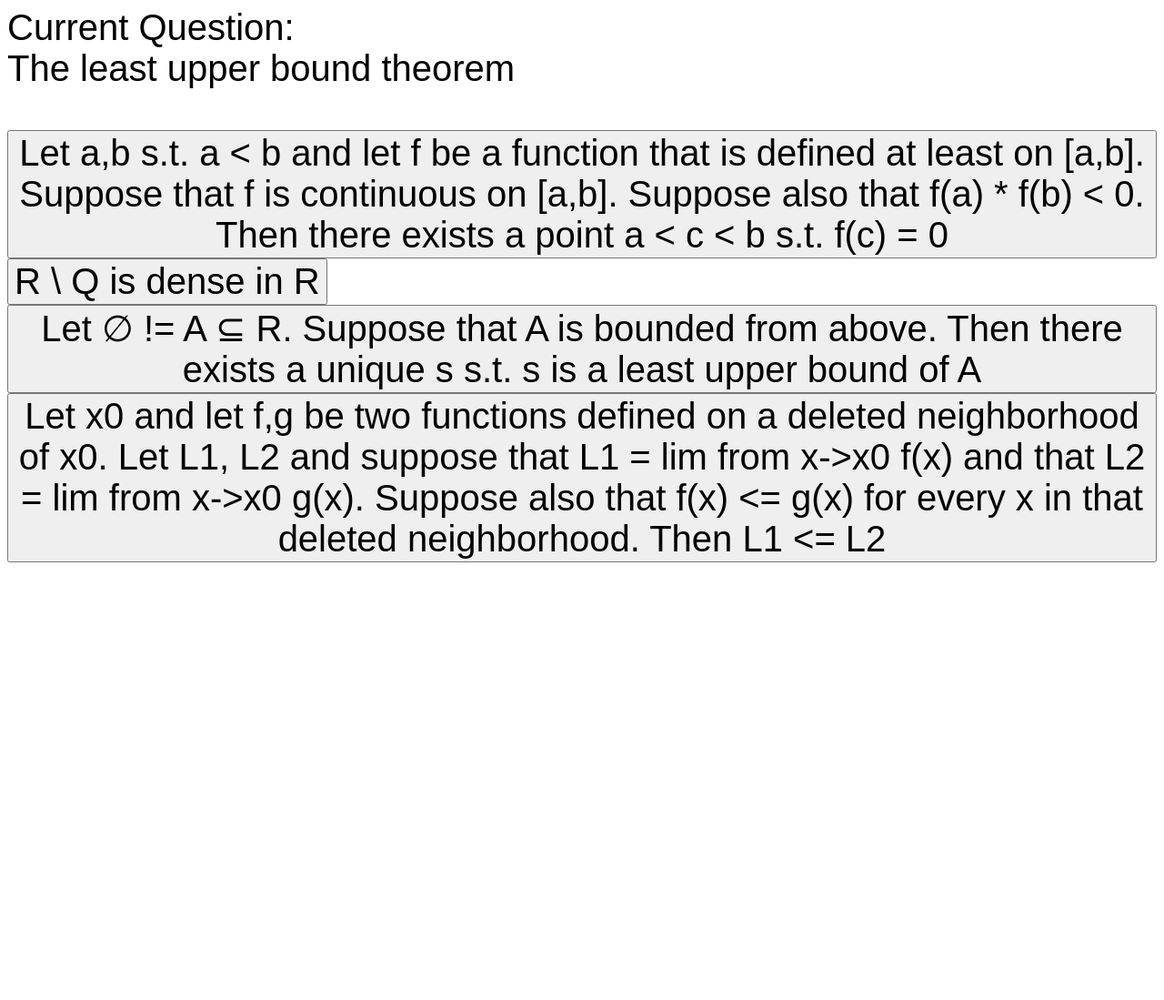
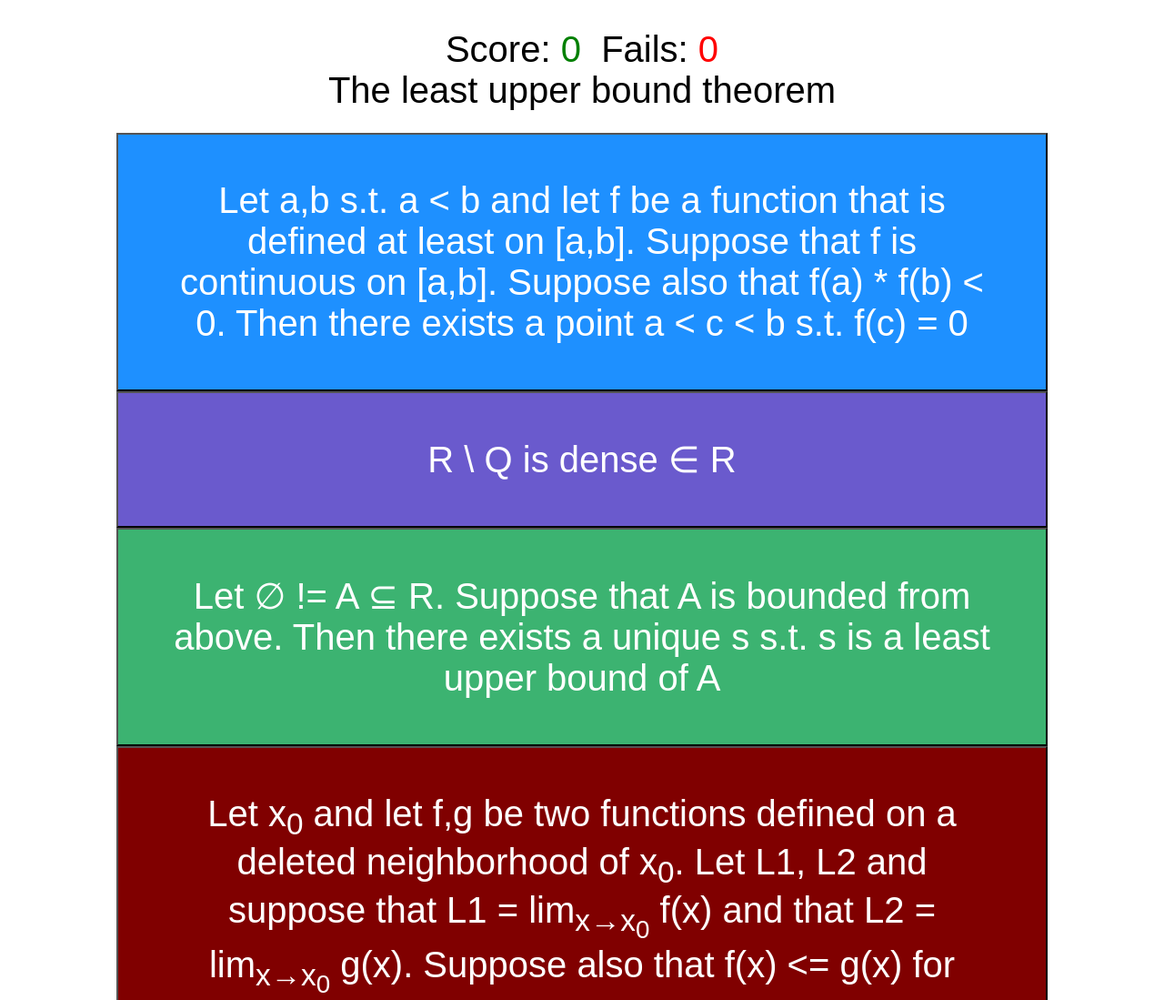
Before and after one commit to Tythos/lightquiz, a plain HTML site: page index.html in a window 1280 px wide. Shown: the top 1099 px of the page at 91% size. Before the commit the page ends 800 px from the top, so only its background shows below. Drawn offline with Linux system fonts and the light colour scheme.

Commit message:
Improve design and improve mathematical symbols

```diff
--- a/calculus_questions.json
+++ b/calculus_questions.json
@@ -6,15 +6,15 @@
 		},
 		{
 			"q": "The epsilon prop of the least upper bound",
-			"a": "Let ∅ != A ⊆ R. Suppose that A is bounded from above and let s be an upper bound of A. Then s = sup(A) iff ∀ ε > 0 ∃ a in A s.t. a > s - ε"
+			"a": "Let ∅ != A ⊆ R. Suppose that A is bounded from above and let s be an upper bound of A. Then s = sup(A) iff ∀ ε > 0 ∃ a ∈ A s.t. a > s - ε"
 		},
 		{
 			"q": "The Archimedean prop",
-			"a": "∀ M in R ∃ n in N s.t. n > M"
+			"a": "∀ M ∈ R ∃ n ∈ N s.t. n > M"
 		},
 		{
 			"q": "The inverse Archimedean prop",
-			"a": "∀ ε > 0 ∃ n in N s.t. 1/n < ε"
+			"a": "∀ ε > 0 ∃ n ∈ N s.t. 1/n < ε"
 		},
 		{
 			"q": "The maximum theorem",
@@ -22,23 +22,23 @@
 		},
 		{
 			"q": "The density of rationals",
-			"a": "Q is dense in R"
+			"a": "Q is dense ∈ R"
 		},
 		{
 			"q": "The density of irrationals",
-			"a": "R \\ Q is dense in R"
+			"a": "R \\ Q is dense ∈ R"
 		},
 		{
 			"q": "The uniqueness of limits",
-			"a": "Let x0 and let f be a function that is defined on a deleted neighborhood of x0. Let L1, L2 and suppose that L1, L2 are two limits of f at x0. Then L1 = L2."
+			"a": "Let x<sub>0</sub> and let f be a function that is defined on a deleted neighborhood of x<sub>0</sub>. Let L1, L2 and suppose that L1, L2 are two limits of f at x<sub>0</sub>. Then L1 = L2."
 		},
 		{
 			"q": "Monotonicity of limits",
-			"a": "Let x0 and let f,g be two functions defined on a deleted neighborhood of x0. Let L1, L2 and suppose that L1 = lim from x->x0 f(x) and that L2 = lim from x->x0 g(x). Suppose also that f(x) <= g(x) for every x in that deleted neighborhood. Then L1 <= L2"
+			"a": "Let x<sub>0</sub> and let f,g be two functions defined on a deleted neighborhood of x<sub>0</sub>. Let L1, L2 and suppose that L1 = lim<sub>x→x<sub>0</sub></sub> f(x) and that L2 = lim<sub>x→x<sub>0</sub></sub> g(x). Suppose also that f(x) <= g(x) for every x in that deleted neighborhood. Then L1 <= L2"
 		},
 		{
 			"q": "The squeeze rule",
-			"a": "Let x0 and let f,g,h be three functions that are defined on a deleted neighborhood of x0. Let L and suppose that:<br>1. h(x) <= f(x) <= g(x) for every x in that deleted neighborhood<br>2. L = lim from x -> x0 h(x) = lim from x -> x0 g(x)<br><br>Then lim from x -> x0 f(x) = L"
+			"a": "Let x<sub>0</sub> and let f,g,h be three functions that are defined on a deleted neighborhood of x<sub>0</sub>. Let L and suppose that:<br>1. h(x) <= f(x) <= g(x) for every x in that deleted neighborhood<br>2. L = lim from x → x<sub>0</sub> h(x) = lim from x → x<sub>0</sub> g(x)<br><br>Then lim<sub>x→x<sub>0</sub></sub> f(x) = L"
 		},
 		{
 			"q": "Intermediate value theorem",
--- a/index.html
+++ b/index.html
@@ -6,15 +6,57 @@
 			body {
 				font-family: Arial;
 				font-size: 5vh;
+				text-align: center;
+				transition: 1s;
+			}
+
+			header {
+				position: sticky;
+				top: 0;
+				background-color: white;
+				padding: 3vh;
+			}
+
+			#score {
+				color: green;
+			}
+
+			#fails {
+				color: red;
 			}
 
 			button {
 				font-size: 5vh;
+				width: 80vw;
+				padding: 50px;
+			}
+
+			#first {
+				background-color: dodgerblue;
+				color: white;
+			}
+
+			#second {
+				background-color: slateblue;
+				color: white;
+			}
+
+			#third {
+				background-color: mediumseagreen;
+				color: white;
+			}
+
+			#fourth {
+				background-color: maroon;
+				color: white;
 			}
 		</style>
 	</head>
 	<body>
-		Current Question: <div id="question"></div><br>
+		<header id="main-header">
+			Score: <span id="score">0</span>&nbsp; Fails: <span id="fails">0</span><br>
+			<div id="question"></div>
+		</header>
 		<button onclick="answer(0)" id="first"></button><br>
 		<button onclick="answer(1)" id="second"></button><br>
 		<button onclick="answer(2)" id="third"></button><br>
--- a/quiz.js
+++ b/quiz.js
@@ -1,6 +1,8 @@
 var questions = {};
 var currentQuestionIndex = 0;
 var correctIndex = 0;
+var score = 0;
+var fails = 0;
 
 function loadQuiz(data)
 {
@@ -32,7 +34,7 @@ function loadQuestion()
 {
 	document.getElementById("question").innerHTML = questions[currentQuestionIndex].q;
 	options = ["first", "second", "third", "fourth"];
-	correctIndex = randomNumBetween(0, 3);
+	correctIndex = randomNumBetween(0, options.length);
 
 	for (var i = 0; i < options.length; i++) {
 		if (i == correctIndex) {
@@ -46,12 +48,21 @@ function loadQuestion()
 function answer(num)
 {
 	if (num == correctIndex) {
-		currentQuestionIndex++;
+		currentQuestionIndex = randomNumBetween(0, questions.length);
+		score += 1;
+		document.getElementById("score").innerHTML = "" + score;
 		loadQuestion();
+		document.body.style.backgroundColor = "green";
 	}
 	else {
-		alert("Failed!");
+		fails += 1;
+		document.getElementById("fails").innerHTML = "" + fails;
+		document.body.style.backgroundColor = "red";
 	}
+
+	setTimeout(function () {
+		document.body.style.backgroundColor = "white";
+	}, 300);
 }
 
 window.onload = function ()
```
